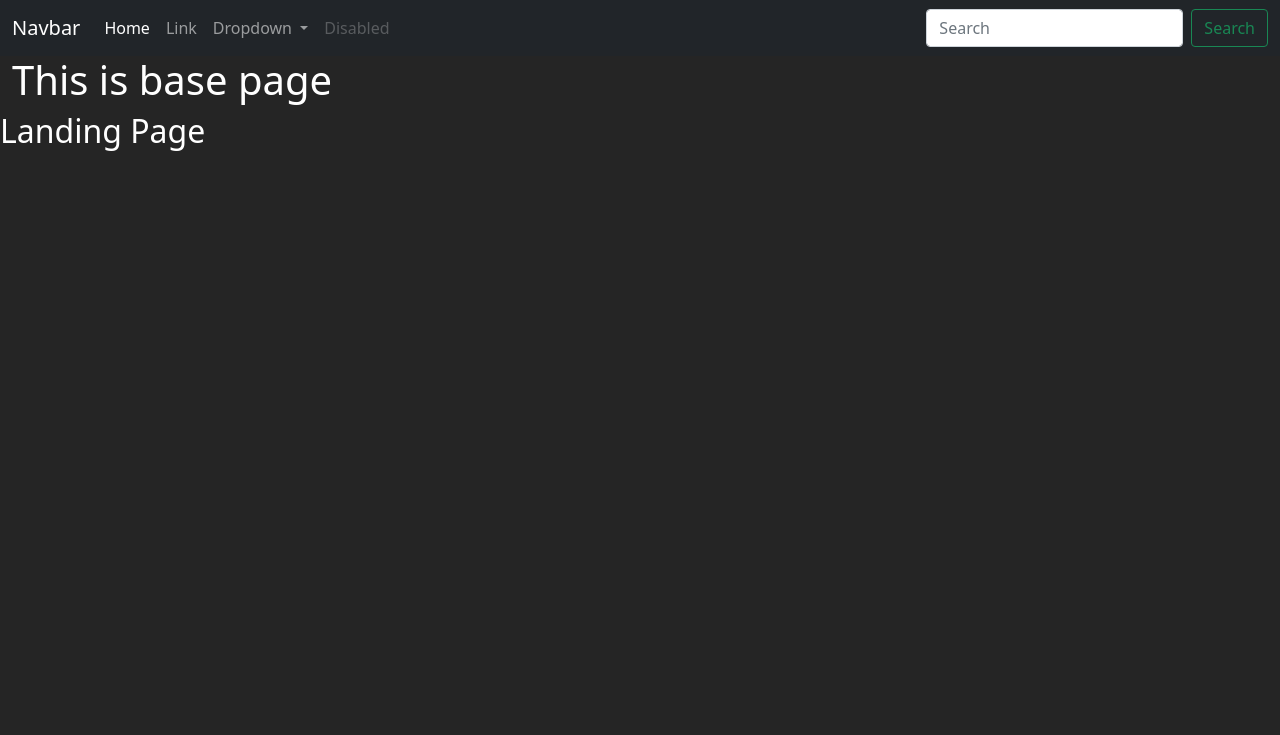
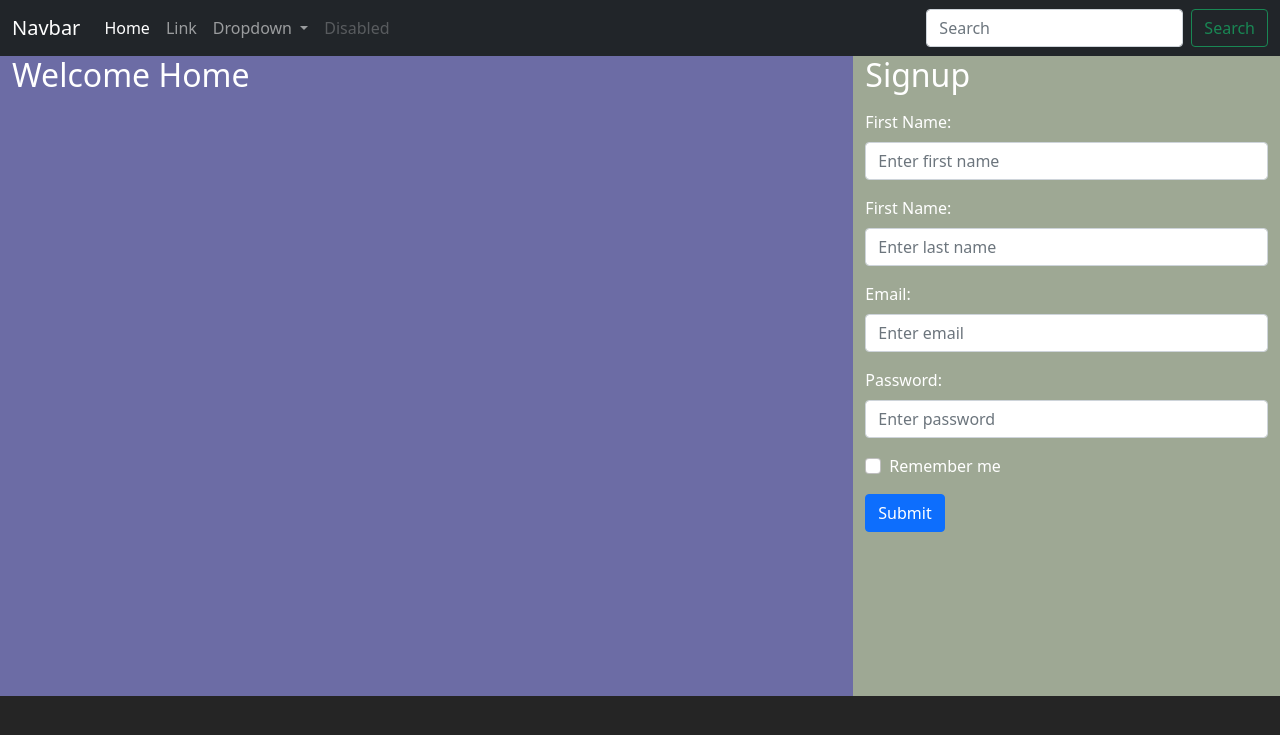
Before and after one commit to dushanka-dev/social-gaming, a Django app: page /home/ in a window 1280 px wide. Shown: the top 735 px of the page. Run offline with Django 3.2, Linux system fonts and the light colour scheme.

Commit message:
Create landing sections and add form. Style form and edit height

```diff
--- a/static/css/style.css
+++ b/static/css/style.css
@@ -2,3 +2,19 @@ body {
     background-color: rgb(37, 37, 37);
     color: rgb(255, 255, 255);
 }
+
+#landing {
+    background-color: rgb(94, 71, 55);
+}
+
+.landing-area {
+    min-height: 80vh;
+}
+
+.landing-text {
+    background-color: rgb(108, 108, 165);
+}
+
+.signup-form {
+    background-color: rgb(158, 168, 148);
+}
--- a/templates/base.html
+++ b/templates/base.html
@@ -47,9 +47,7 @@
           </div>
         </div>
       </nav>
-    <div class="container-fluid">
-        <h1>This is base page</h1>
-    </div>
+
     <div>
         {% block content %}
 
--- a/templates/landing.html
+++ b/templates/landing.html
@@ -5,5 +5,38 @@
 {% endblock %}
 
 {% block content %}
-    <h2>Landing Page</h2>
+    <div class="container-fluid" id="landing">
+        <div class="row landing-area">
+            <div class="col-lg-8 landing-text">
+                <h2>Welcome Home</h2>
+            </div>
+            <div class="col-lg-4 signup-form">
+                <h2>Signup</h2>
+                <form action="/action_page.php">
+                    <div class="mb-3 mt-3">
+                        <label for="fname" class="form-label">First Name:</label>
+                        <input type="text" class="form-control" id="fname" placeholder="Enter first name" name="fname">
+                    </div>
+                    <div class="mb-3 mt-3">
+                        <label for="lname" class="form-label">First Name:</label>
+                        <input type="text" class="form-control" id="lname" placeholder="Enter last name" name="lname">
+                    </div>
+                    <div class="mb-3 mt-3">
+                      <label for="email" class="form-label">Email:</label>
+                      <input type="email" class="form-control" id="email" placeholder="Enter email" name="email">
+                    </div>
+                    <div class="mb-3">
+                      <label for="pwd" class="form-label">Password:</label>
+                      <input type="password" class="form-control" id="pwd" placeholder="Enter password" name="pswd">
+                    </div>
+                    <div class="form-check mb-3">
+                      <label class="form-check-label">
+                        <input class="form-check-input" type="checkbox" name="remember"> Remember me
+                      </label>
+                    </div>
+                    <button type="submit" class="btn btn-primary">Submit</button>
+                  </form>
+            </div>
+        </div>
+    </div>
 {% endblock %}
```
